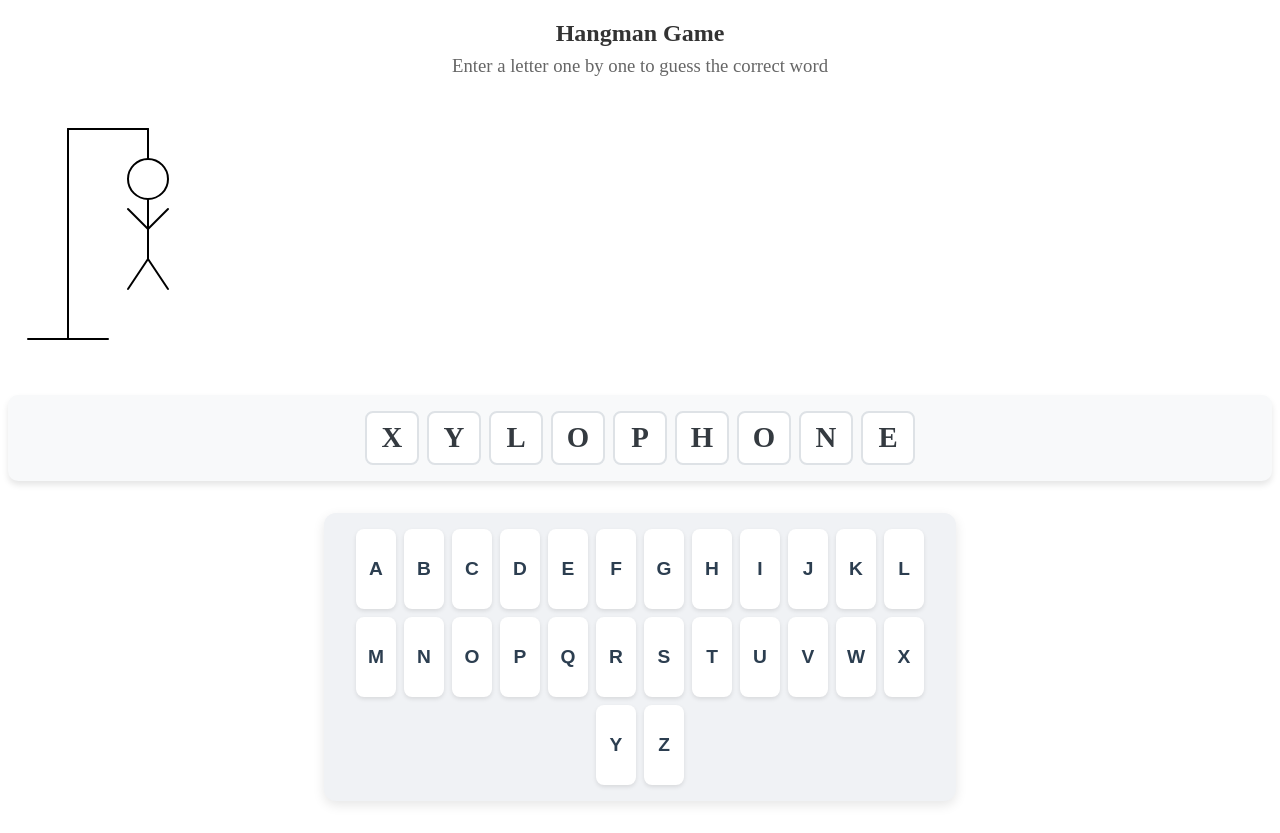
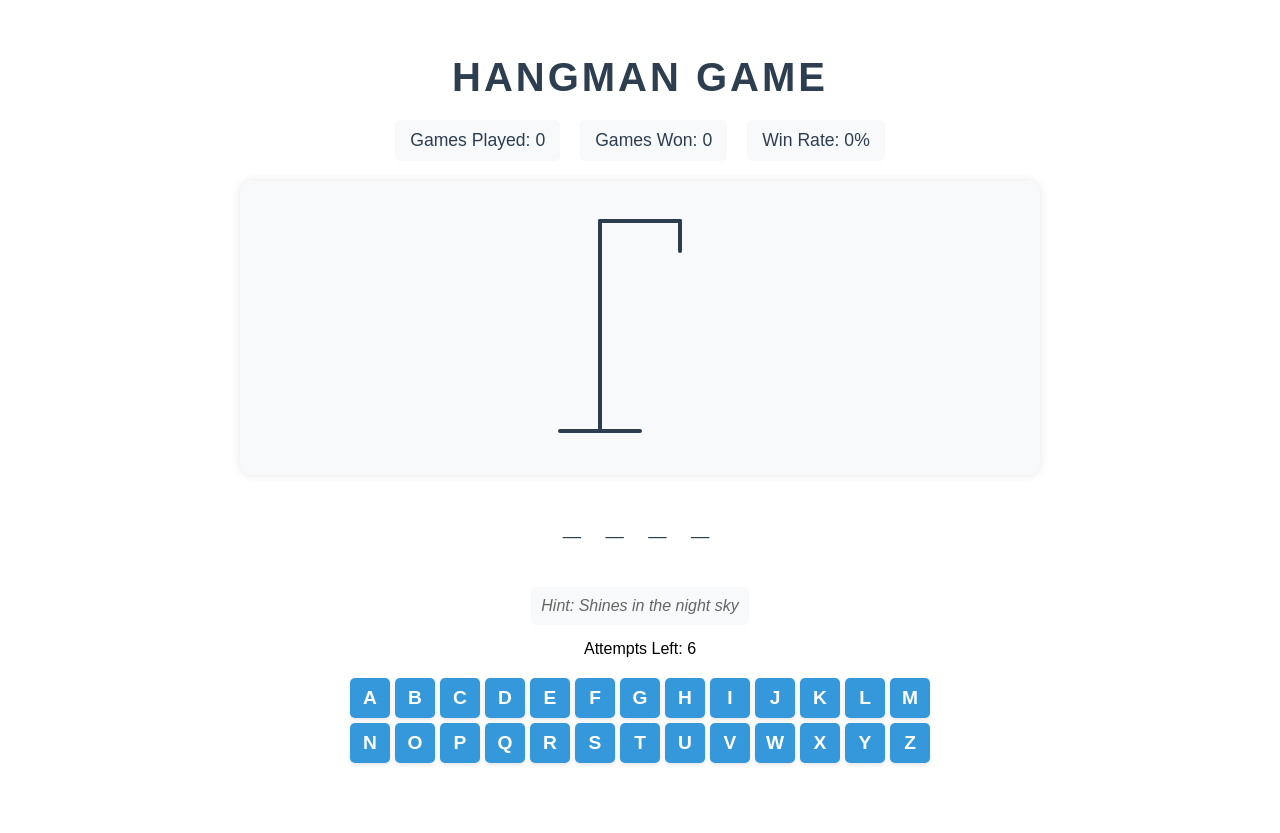
Before and after one commit to sahil25123/Hangman_React, a React (Vite) app: page / in a window 1280 px wide. After the commit the page ends 811 px from the top, so only its background shows below. Built offline with nearby package versions, Linux system fonts and the light colour scheme.

Commit message:
Refactor Input and Keyboard components to accept props; enhance Hangman component with game state management and styling

```diff
--- /dev/null
+++ b/src/components/Hangman.css
@@ -0,0 +1,124 @@
+.game-container {
+    max-width: 800px;
+    margin: 0 auto;
+    padding: 20px;
+    text-align: center;
+    font-family: 'Arial', sans-serif;
+}
+
+.game-title {
+    color: #2c3e50;
+    font-size: 2.5rem;
+    margin-bottom: 20px;
+    text-transform: uppercase;
+    letter-spacing: 3px;
+}
+
+.man-container {
+    margin: 20px auto;
+    padding: 20px;
+    background-color: #f8f9fa;
+    border-radius: 10px;
+    box-shadow: 0 0 10px rgba(0,0,0,0.1);
+}
+
+.man {
+    stroke: #2c3e50;
+    stroke-width: 4;
+    stroke-linecap: round;
+}
+
+.hide {
+    display: none;
+}
+
+.word-display {
+    margin: 30px 0;
+    letter-spacing: 8px;
+    font-size: 2rem;
+    font-weight: bold;
+    color: #2c3e50;
+}
+
+.hint-text {
+    color: #666;
+    font-style: italic;
+    margin: 15px 0;
+    padding: 10px;
+    background-color: #f8f9fa;
+    border-radius: 5px;
+    display: inline-block;
+}
+
+.keyboard-container {
+    display: flex;
+    flex-wrap: wrap;
+    gap: 5px;
+    justify-content: center;
+    margin: 20px auto;
+    max-width: 600px;
+}
+
+.keyboard-btn {
+    width: 40px;
+    height: 40px;
+    font-size: 1.2rem;
+    border: none;
+    border-radius: 5px;
+    background-color: #3498db;
+    color: white;
+    cursor: pointer;
+    transition: all 0.3s ease;
+}
+
+.keyboard-btn:hover {
+    background-color: #2980b9;
+    transform: scale(1.1);
+}
+
+.keyboard-btn:disabled {
+    background-color: #bdc3c7;
+    cursor: not-allowed;
+    transform: none;
+}
+
+.game-over {
+    margin: 20px 0;
+    padding: 20px;
+    border-radius: 10px;
+    background-color: #f8f9fa;
+    box-shadow: 0 0 10px rgba(0,0,0,0.1);
+}
+
+.winner {
+    color: #27ae60;
+}
+
+.loser {
+    color: #c0392b;
+}
+
+.game-result {
+    font-size: 1.8rem;
+    margin-bottom: 10px;
+}
+
+.final-word {
+    font-size: 1.2rem;
+    color: #666;
+}
+
+.stats {
+    display: flex;
+    justify-content: center;
+    gap: 20px;
+    margin: 15px 0;
+    font-size: 1.1rem;
+}
+
+.stat-item {
+    padding: 10px 15px;
+    background-color: #f8f9fa;
+    border-radius: 5px;
+    color: #2c3e50;
+}
--- a/src/components/Input.jsx
+++ b/src/components/Input.jsx
@@ -1,11 +1,10 @@
 import React from 'react'
 import Keyboard from './Keyboard'
 
-export default function Input() {
-  return (
-    <div>
-        <Keyboard/>
-
-    </div>
-  )
+export default function Input({getInput, disabled}) {
+    return (
+        <div className="input-container">
+            <Keyboard getInput={getInput} disabled={disabled}/>
+        </div>
+    )
 }
--- a/src/components/Keyboard.jsx
+++ b/src/components/Keyboard.jsx
@@ -1,27 +1,28 @@
 import React from 'react'
 import KeyboardBtn from './KeyboardBtn';
 
-export default function Keyboard() {
-    const getLetters = ()=>{
-        let result= []
+export default function Keyboard({getInput, disabled}) {
+    const getLetters = () => {
+        let result = []
         for(let i = 65; i<65+26; i++){
             result.push(String.fromCharCode(i));
         }
         return result;
     }
-const letters=getLetters();
-const buttons = letters.map((letter)=>{
+
+    const letters = getLetters();
+    const buttons = letters.map((letter) => {
         return (
-        <KeyboardBtn letter={letter} key={letter.charCodeAt(0)}/>
+            <KeyboardBtn
+                getInput={getInput}
+                letter={letter}
+                key={letter.charCodeAt(0)}
+                disabled={disabled}
+            />
         )
     })
 
-
     return (
-    <div className='Keyboard-container'>{buttons}
-
-
-
-    </div>
+        <div className="keyboard-container">{buttons}</div>
     )
 }
--- a/src/components/KeyboardBtn.jsx
+++ b/src/components/KeyboardBtn.jsx
@@ -1,17 +1,20 @@
 import React from 'react'
 
-export default function KeyboardBtn({letter}) {
-    const handleClick= ()=>{
-
+export default function KeyboardBtn({letter, getInput, disabled}) {
+    const handleClick = () => {
+        if (!disabled) {
+            getInput({ letter });
+        }
     }
 
-  return (
-    <div>
-
-        <button className='keyboard-btn' onClick={handleClick} type='button'>
+    return (
+        <button
+            className="keyboard-btn"
+            onClick={handleClick}
+            disabled={disabled}
+            type="button"
+        >
             {letter}
         </button>
-
-    </div>
-  )
+    )
 }
--- a/src/components/hangman.jsx
+++ b/src/components/hangman.jsx
@@ -1,46 +1,115 @@
-import React, { use, useState } from 'react'
+import React, { useEffect, useState } from 'react'
 import randomWord from '../words'
 import Header from './Header';
-import Man from './MAn';
+import Man from './Man';
 import DisplayBoard from './DisplayBoard';
 import Input from "./Input";
+import './Hangman.css';
 
+export default function Hangman() {
+    const [currentWord, setCurrentWord] = useState("");
+    const [hint, setHint] = useState("");
+    const [attempts, setAttempts] = useState(6);
+    const [guessedLetter, setGuessedLetter] = useState([]);
+    const [wrongGuess, setWrongGuess] = useState(0);
+    const [isGameOver, setIsGameOver] = useState(false);
+    const [isWinner, setIsWinner] = useState(false);
+    const [gamesPlayed, setGamesPlayed] = useState(0);
+    const [gamesWon, setGamesWon] = useState(0);
 
-    export default function Hangman() {
-        const [currentWord, setCurrentWord] = useState("");
-        const [hint, setHint] = useState("");
-        const [attemps , setAttemps] = useState(6);
-        const [guessedLetter, setGuessedLetter]= useState([]);
-        const [worngGuess , setWrongGuess] = useState(0);
-        const [isGameOver, setIsGameOver] = useState(false);
-        const [ isWinner , setIsWinner] = useState(false);
+    const startNewGame = () => {
+        const selected = randomWord();
+        setCurrentWord(selected.word);
+        setHint(selected.hint);
+        setAttempts(6);
+        setGuessedLetter([]);
+        setWrongGuess(0);
+        setIsGameOver(false);
+        setIsWinner(false);
+    };
 
+    useEffect(() => {
+        startNewGame();
+    }, []);
 
-        // const handleRandmonWord = ()=>{
-        //     const selected = randomWord();
-        //     setCurrentWord(selected.word);
-        //     setHint(selected.hint);
-        //     console.log(hint);
+    useEffect(() => {
+        if (currentWord && currentWord.split('').every(letter =>
+            guessedLetter.includes(letter) || !/[A-Z]/.test(letter))) {
+            setIsWinner(true);
+            setIsGameOver(true);
+            setGamesWon(prev => prev + 1);
+            setGamesPlayed(prev => prev + 1);
+        }
+    }, [guessedLetter, currentWord]);
 
-        // }
+    useEffect(() => {
+        if (wrongGuess >= attempts) {
+            setIsGameOver(true);
+            setGamesPlayed(prev => prev + 1);
+        }
+    }, [wrongGuess, attempts]);
 
+    const getGuessedWord = () => {
+        if (!currentWord) return [];
+        return currentWord.split("").map(letter =>
+            guessedLetter.includes(letter) || !/[A-Z]/.test(letter) ? letter : '_'
+        );
+    }
 
-         const getGuessedWord=()=>{
-            const  selected= randomWord();
-            const wordLetters = selected.word.split(""); // Split the actual word string
-             return wordLetters;
+    const getInput = ({ letter }) => {
+        if (isGameOver || guessedLetter.includes(letter)) return;
 
+        setGuessedLetter([...guessedLetter, letter]);
+
+        if (!currentWord.includes(letter)) {
+            setWrongGuess(prev => prev + 1);
         }
+    }
+
     return (
-        <div>
-            <div>
-                <Header/>
-                <Man/>
-                <DisplayBoard word={getGuessedWord()}/>
-                <Input/>
+        <div className="game-container">
+            <h1 className="game-title">Hangman Game</h1>
 
+            <div className="stats">
+                <div className="stat-item">
+                    Games Played: {gamesPlayed}
+                </div>
+                <div className="stat-item">
+                    Games Won: {gamesWon}
+                </div>
+                <div className="stat-item">
+                    Win Rate: {gamesPlayed > 0 ? Math.round((gamesWon / gamesPlayed) * 100) : 0}%
+                </div>
             </div>
 
+            <Man wrongGuesses={wrongGuess} />
+
+            <div className="word-display">
+                {getGuessedWord().join(" ")}
+            </div>
+
+            {hint && <p className="hint-text">Hint: {hint}</p>}
+
+            <div className="attempts-left">
+                Attempts Left: {attempts - wrongGuess}
+            </div>
+
+            <Input getInput={getInput} disabled={isGameOver} />
+
+            {isGameOver && (
+                <div className={`game-over ${isWinner ? 'winner' : 'loser'}`}>
+                    <h2 className="game-result">
+                        {isWinner ? "Congratulations! You won!" : "Game Over!"}
+                    </h2>
+                    <p className="final-word">The word was: {currentWord}</p>
+                    <button
+                        className="new-game-btn"
+                        onClick={startNewGame}
+                    >
+                        Play Again
+                    </button>
+                </div>
+            )}
         </div>
     )
-    }
+}
```
Lines whose indentation alone changed are shown as unchanged.
